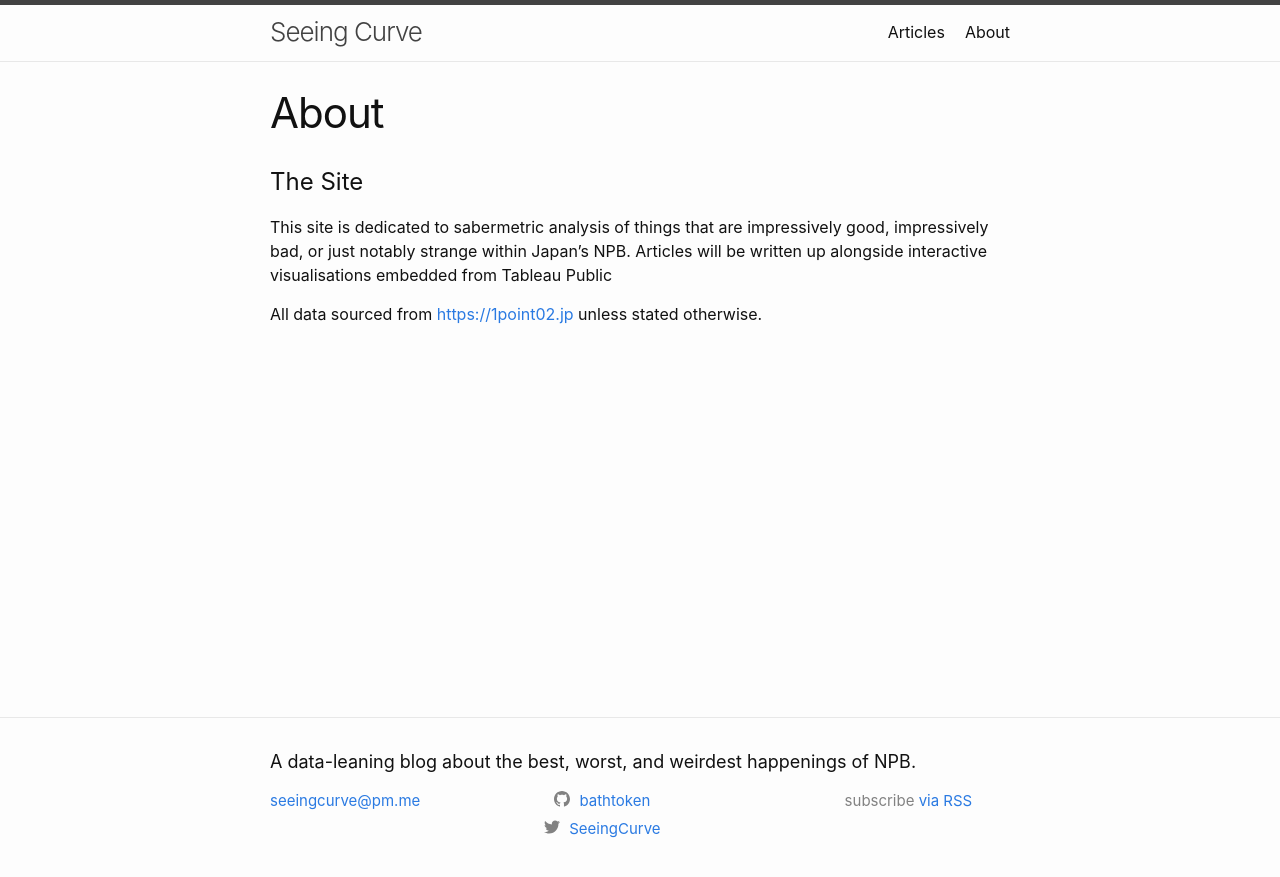
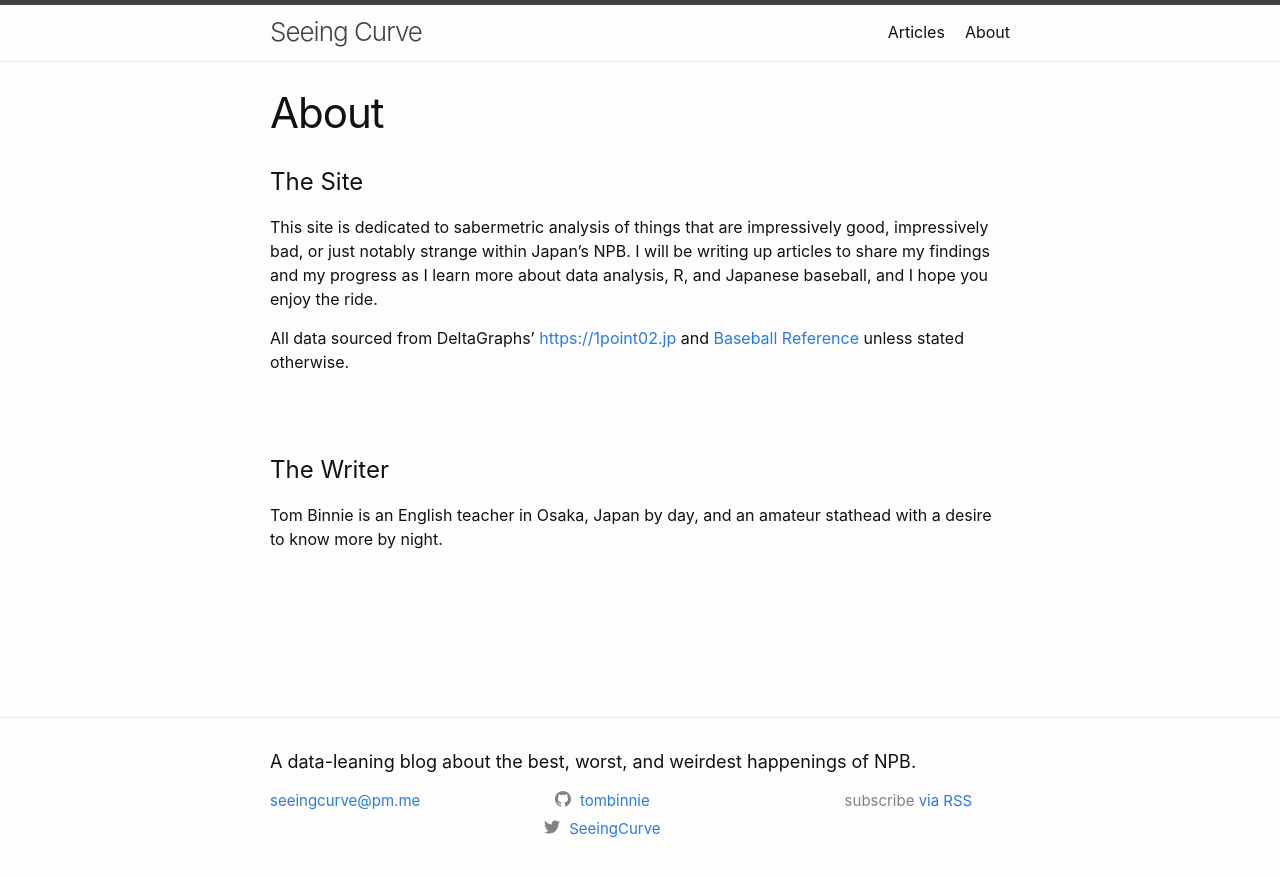
Before and after one commit to bathtoken/seeingcurve, a Jekyll site: the page built from Tabs/2about.md, in a window 1280 px wide. Shown: the top 877 px of the page. Built offline with Jekyll 4.4.1, drawn with Linux system fonts in a browser that asks for light colours.

Commit message:
change about change github user

```diff
--- a/Tabs/2about.md
+++ b/Tabs/2about.md
@@ -5,6 +5,12 @@ permalink: /about/
 ---
 # The Site
 
-This site is dedicated to sabermetric analysis of things that are impressively good, impressively bad, or just notably strange within Japan's NPB. Articles will be written up alongside interactive visualisations embedded from Tableau Public
+This site is dedicated to sabermetric analysis of things that are impressively good, impressively bad, or just notably strange within Japan's NPB. I will be writing up articles to share my findings and my progress as I learn more about data analysis, R, and Japanese baseball, and I hope you enjoy the ride.
 
-All data sourced from [https://1point02.jp](https://1point02.jp) unless stated otherwise.
+All data sourced from DeltaGraphs' [https://1point02.jp](https://1point02.jp) and [Baseball Reference](www.baseball-reference.com) unless stated otherwise.
+
+<br><br/>
+
+# The Writer
+
+Tom Binnie is an English teacher in Osaka, Japan by day, and an amateur stathead with a desire to know more by night.
--- a/_config.yml
+++ b/_config.yml
@@ -19,9 +19,9 @@ email: seeingcurve@pm.me
 description: >- # this means to ignore newlines until "baseurl:"
   A data-leaning blog about the best, worst, and weirdest happenings of NPB.
 baseurl: "/seeingcurve" # the subpath of your site, e.g. /blog
-url: "https://bathtoken.github.io" # the base hostname & protocol for your site, e.g. http://example.com
+url: "https://tombinnie.github.io" # the base hostname & protocol for your site, e.g. http://example.com
 twitter_username: SeeingCurve
-github_username:  bathtoken
+github_username:  tombinnie
 
 # Build settings
 markdown: kramdown
```
Also changed, not shown: _posts/2018-05-13-the-running-game.md (+4 -9 lines).
